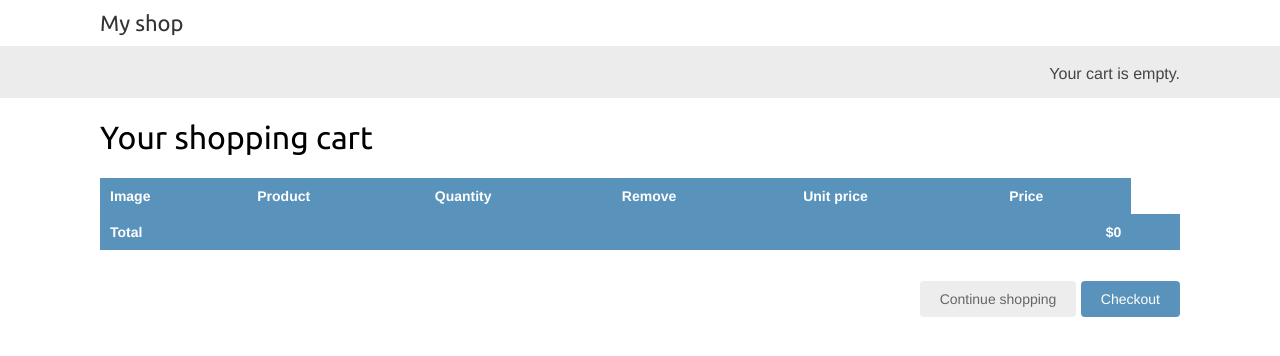
After one commit to damvantai/myshop, a Django app: page /cart/ in a window 1280 px wide. The commit adds this page. Shown: the top 356 px of the page. Run offline with Django 3.2, Linux system fonts and the light colour scheme.

Commit message:
create detail cart

```diff
--- /dev/null
+++ b/cart/templates/cart/detail.html
@@ -0,0 +1,54 @@
+{% extends "shop/base.html" %}
+{% load static %}
+
+{% block title %}
+    Your shopping cart
+{% endblock %}
+
+{% block content %}
+    <h1>Your shopping cart</h1>
+    <table class="cart">
+        <thead>
+            <tr>
+                <th>Image</th>
+                <th>Product</th>
+                <th>Quantity</th>
+                <th>Remove</th>
+                <th>Unit price</th>
+                <th>Price</th>
+            </tr>
+        </thead>
+        <tbody>
+            {% for item in cart %}
+                {% with product=item.product %}
+                    <tr>
+                        <td>
+                            <a href="{{ product.get_absolute_url }}">
+                                <img src="{% if product.image %}"{{ product.image.url }}{% else %}{% static "img/no_image.png" %}{% endif %}
+                            </a>
+                        </td>
+                        <td>{{ product.name }}</td>
+                        <td>{{ item.quantity }}</td>
+                        <td>
+                            <a href="{% url "cart:cart_remove" product.id %}">Remove</a>
+                        </td>
+                        <td class="num">${{ item.price }}</td>
+                        <td class="num">${{ item.total_price }}</td>
+                    </tr>
+                {% endwith %}
+            {% endfor %}
+
+            <tr class="total">
+                <td>Total</td>
+                <td colspan="4"></td>
+                <td class="num">${{ cart.get_total_price }}</td>
+                <td></td>
+            </tr>
+        </tbody>
+    </table>
+
+    <p class="text-right">
+        <a href="{% url "shop:product_list" %}" class="button light">Continue shopping</a>
+        <a href="#" class="button">Checkout</a>
+    </p>
+{% endblock %}
--- a/shop/templates/shop/product/detail.html
+++ b/shop/templates/shop/product/detail.html
@@ -15,6 +15,11 @@
         <h1>{{ product.name }}</h1>
         <h2><a href="{{ product.category.get_absolute_url }}">{{ product.category }}</a></h2>
         <p class="price">${{ product.price }}</p>
+        <form action="{% url "cart:cart_add" product.id %}" method="post">
+            {{ cart_product_form }}
+            {% csrf_token %}
+            <input type="submit" value="Add to cart">
+        </form>
         {{ product.description|linebreaks}}
     </div>
 {% endblock %}
--- a/shop/views.py
+++ b/shop/views.py
@@ -2,6 +2,7 @@ from django.shortcuts import render, get_object_or_404
 
 
 # Create your views here.
+from cart.form import CartAddProductForm
 from shop.models import Product, Category
 
 
@@ -25,4 +26,5 @@ def product_detail(request, id, slug):
     cart_product_form = CartAddProductForm()
 
     return render(request, 'shop/product/detail.html',
-                  {'product': product})
+                  {'product': product,
+                   'cart_product_form': cart_product_form})
```
Also changed, not shown: db.sqlite3.
